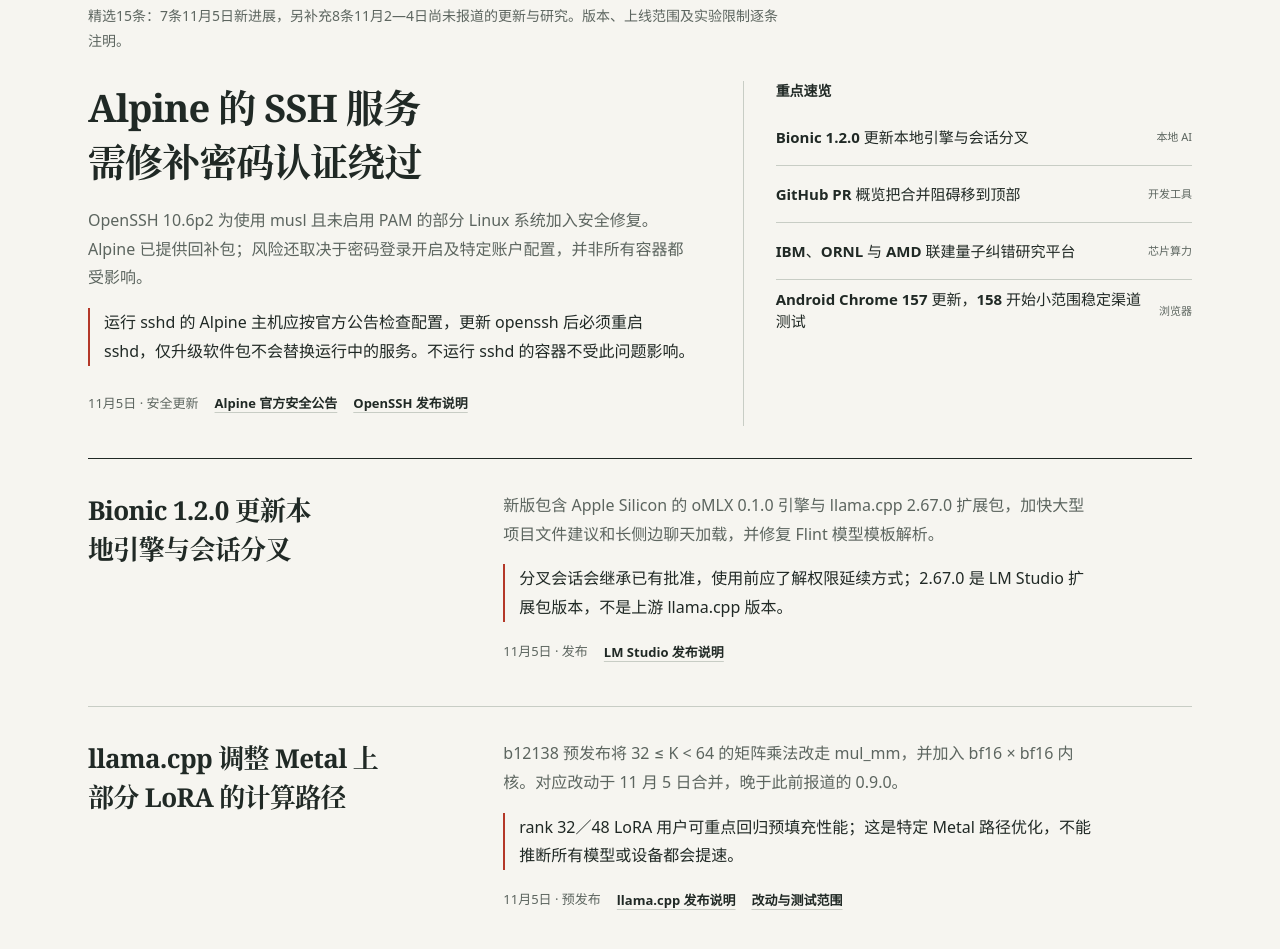
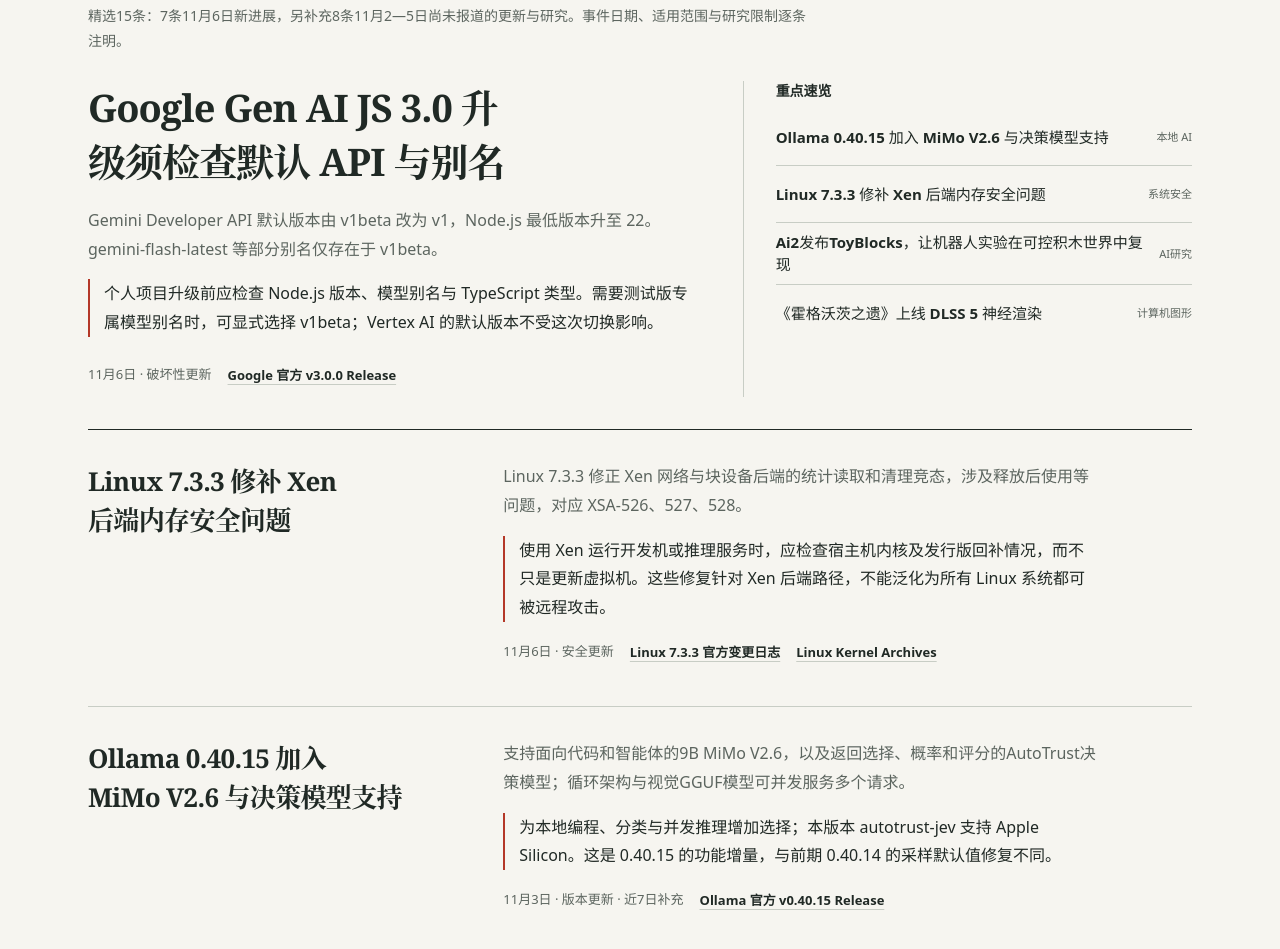
Before and after one commit to graytempest-lc/graytempest-lc.github.io, an Astro site: page / in a window 1280 px wide. Shown: the part 1837-2786 px from the top of the page. Built offline with nearby package versions, Linux system fonts and the light colour scheme; Astro itself is replaced by a stand-in of ours.

Commit message:
Publish November 7 daily with 15 verified stories
Preserve explicit event and source publication dates through article rendering and HTML verification. Add five date metadata regressions without weakening the verifier or changing historical fingerprints.

Recheck primary sources and seven prior editions; retain existing calendar, RSS, styling, and history. Full publish preparation and 36 tests pass. Negative controls reject missing or changed metadata in homepage and archive.

```diff
--- /dev/null
+++ b/content/editions/2026-11-07.json
@@ -0,0 +1,456 @@
+{
+  "id": "2026-11-07",
+  "editionDate": "2026-11-07",
+  "status": "published",
+  "title": "L星团快讯 · 11月7日",
+  "description": "L星团快讯 · 2026-11-07：15条计算机热点。精选15条：7条11月6日新进展，另补充8条11月2—5日尚未报道的更新与研究。事件日期、适用范围与研究限制逐条注明。",
+  "editionLabel": "2026 年 11 月 7 日 · 星期六",
+  "dateBasis": "edition-publication-date",
+  "introduction": [
+    "精选15条：7条11月6日新进展，另补充8条11月2—5日尚未报道的更新与研究。事件日期、适用范围与研究限制逐条注明。"
+  ],
+  "overview": [
+    {
+      "id": "ollama-04015",
+      "title": "Ollama 0.40.15 加入 MiMo V2.6 与决策模型支持",
+      "category": "本地 AI"
+    },
+    {
+      "id": "linux-xen-fixes",
+      "title": "Linux 7.3.3 修补 Xen 后端内存安全问题",
+      "category": "系统安全"
+    },
+    {
+      "id": "ai2-toyblocks",
+      "title": "Ai2发布ToyBlocks，让机器人实验在可控积木世界中复现",
+      "category": "AI研究"
+    },
+    {
+      "id": "dlss-hogwarts-rollout",
+      "title": "《霍格沃茨之遗》上线 DLSS 5 神经渲染",
+      "category": "计算机图形"
+    }
+  ],
+  "items": [
+    {
+      "id": "google-genai-js-3",
+      "title": "Google Gen AI JS 3.0 升级须检查默认 API 与别名",
+      "titleId": "google-genai-js-3-title",
+      "paragraphs": [
+        {
+          "text": "Gemini Developer API 默认版本由 v1beta 改为 v1，Node.js 最低版本升至 22。gemini-flash-latest 等部分别名仅存在于 v1beta。",
+          "variant": ""
+        },
+        {
+          "text": "个人项目升级前应检查 Node.js 版本、模型别名与 TypeScript 类型。需要测试版专属模型别名时，可显式选择 v1beta；Vertex AI 的默认版本不受这次切换影响。",
+          "variant": "takeaway"
+        }
+      ],
+      "sourceDate": "2026-11-06",
+      "dateLabel": "11月6日 · 破坏性更新",
+      "eventDate": "2026-11-06",
+      "sourcePublishedAt": "2026-11-06",
+      "sources": [
+        {
+          "label": "Google 官方 v3.0.0 Release",
+          "url": "https://github.com/googleapis/js-genai/releases/tag/v3.0.0",
+          "icon": false
+        }
+      ]
+    },
+    {
+      "id": "linux-xen-fixes",
+      "title": "Linux 7.3.3 修补 Xen 后端内存安全问题",
+      "titleId": "linux-xen-fixes-title",
+      "paragraphs": [
+        {
+          "text": "Linux 7.3.3 修正 Xen 网络与块设备后端的统计读取和清理竞态，涉及释放后使用等问题，对应 XSA-526、527、528。",
+          "variant": ""
+        },
+        {
+          "text": "使用 Xen 运行开发机或推理服务时，应检查宿主机内核及发行版回补情况，而不只是更新虚拟机。这些修复针对 Xen 后端路径，不能泛化为所有 Linux 系统都可被远程攻击。",
+          "variant": "takeaway"
+        }
+      ],
+      "sourceDate": "2026-11-06",
+      "dateLabel": "11月6日 · 安全更新",
+      "eventDate": "2026-11-06",
+      "sourcePublishedAt": "2026-11-06",
+      "sources": [
+        {
+          "label": "Linux 7.3.3 官方变更日志",
+          "url": "https://cdn.kernel.org/pub/linux/kernel/v7.x/ChangeLog-7.3.3",
+          "icon": false
+        },
+        {
+          "label": "Linux Kernel Archives",
+          "url": "https://www.kernel.org/",
+          "icon": false
+        }
+      ]
+    },
+    {
+      "id": "ollama-04015",
+      "title": "Ollama 0.40.15 加入 MiMo V2.6 与决策模型支持",
+      "titleId": "ollama-04015-title",
+      "paragraphs": [
+        {
+          "text": "支持面向代码和智能体的9B MiMo V2.6，以及返回选择、概率和评分的AutoTrust决策模型；循环架构与视觉GGUF模型可并发服务多个请求。",
+          "variant": ""
+        },
+        {
+          "text": "为本地编程、分类与并发推理增加选择；本版本 autotrust-jev 支持 Apple Silicon。这是 0.40.15 的功能增量，与前期 0.40.14 的采样默认值修复不同。",
+          "variant": "takeaway"
+        }
+      ],
+      "sourceDate": "2026-11-03",
+      "dateLabel": "11月3日 · 版本更新 · 近7日补充",
+      "eventDate": "2026-11-03",
+      "sourcePublishedAt": "2026-11-03T22:52:31Z",
+      "sources": [
+        {
+          "label": "Ollama 官方 v0.40.15 Release",
+          "url": "https://github.com/ollama/ollama/releases/tag/v0.40.15",
+          "icon": false
+        }
+      ]
+    },
+    {
+      "id": "copilot-review-api",
+      "title": "Copilot代码审查设置开放API管理与来源标注",
+      "titleId": "copilot-review-api-title",
+      "paragraphs": [
+        {
+          "text": "REST和GraphQL可管理Copilot代码审查设置；评论和审查增加明确归属字段，并可查看评论报告使用的skills、MCP和自定义指令来源。",
+          "variant": ""
+        },
+        {
+          "text": "有利于维护者自动化审查配置与追踪AI评论依据。适用付费Copilot计划；企业及组织设置端点暂不支持GitHub Apps或细粒度PAT，仓库端点仍需相应Administration权限。",
+          "variant": "takeaway"
+        }
+      ],
+      "sourceDate": "2026-11-06",
+      "dateLabel": "11月6日 · 开发工具",
+      "eventDate": "2026-11-06",
+      "sourcePublishedAt": "2026-11-06",
+      "sources": [
+        {
+          "label": "GitHub 官方更新",
+          "url": "https://github.blog/changelog/2026-11-06-copilot-code-review-api-management-and-review-overview-updates/",
+          "icon": false
+        }
+      ]
+    },
+    {
+      "id": "ubuntu-tegra-kernel",
+      "title": "Ubuntu 更新 NVIDIA Tegra 内核安全补丁",
+      "titleId": "ubuntu-tegra-kernel-title",
+      "paragraphs": [
+        {
+          "text": "Ubuntu 发布 USN-9002-1，为 24.04 LTS 的 linux-nvidia-tegra 内核包修补多项问题，包括可能让本地攻击者导致系统崩溃的 io_uring 漏洞。",
+          "variant": ""
+        },
+        {
+          "text": "使用相关 Tegra 内核包运行边缘推理或开发服务时，应核对更新版本，升级后重启，并检查第三方内核模块的重编译需求。公告适用范围不能直接扩大到所有 Jetson 或 JetPack 设备。",
+          "variant": "takeaway"
+        }
+      ],
+      "sourceDate": "2026-11-06",
+      "dateLabel": "11月6日 · 安全更新",
+      "eventDate": "2026-11-06",
+      "sourcePublishedAt": "2026-11-06",
+      "sources": [
+        {
+          "label": "Ubuntu 官方安全公告",
+          "url": "https://ubuntu.com/security/notices/USN-9002-1",
+          "icon": false
+        }
+      ]
+    },
+    {
+      "id": "github-slack-teams-ga",
+      "title": "Slack和Teams中的@GitHub正式可用",
+      "titleId": "github-slack-teams-ga-title",
+      "paragraphs": [
+        {
+          "text": "可从会话调查bug、创建issue、实现改动及开PR；Teams Canvas支持查看计划、代码改动和预览，创建内容附会话发起人归属信息。",
+          "variant": ""
+        },
+        {
+          "text": "小团队可减少聊天和代码平台切换。Canvas是Teams特定能力；仓库操作仍依赖登录、应用及仓库访问权限。",
+          "variant": "takeaway"
+        }
+      ],
+      "sourceDate": "2026-11-06",
+      "dateLabel": "11月6日 · 正式可用",
+      "eventDate": "2026-11-06",
+      "sourcePublishedAt": "2026-11-06",
+      "sources": [
+        {
+          "label": "GitHub 官方GA公告",
+          "url": "https://github.blog/changelog/2026-11-06-github-copilot-in-slack-and-teams-is-generally-available/",
+          "icon": false
+        }
+      ]
+    },
+    {
+      "id": "ai2-toyblocks",
+      "title": "Ai2发布ToyBlocks，让机器人实验在可控积木世界中复现",
+      "titleId": "ai2-toyblocks-title",
+      "paragraphs": [
+        {
+          "text": "开放桌面机械臂与积木仿真框架，自动生成任务与示范，研究推、翻、叠等动作及高层规划。",
+          "variant": ""
+        },
+        {
+          "text": "开发者可在接触实体机器人前测试规划与控制方法。框架限定于桌面积木场景，不能由此推断家庭机器人的通用能力，仿真结果仍需实机验证。",
+          "variant": "takeaway"
+        }
+      ],
+      "sourceDate": "2026-11-06",
+      "dateLabel": "11月6日 · 仿真框架",
+      "eventDate": "2026-11-06",
+      "sourcePublishedAt": "2026-11-06",
+      "sources": [
+        {
+          "label": "Ai2 官方团队介绍",
+          "url": "https://huggingface.co/blog/allenai/toyblocks",
+          "icon": false
+        }
+      ]
+    },
+    {
+      "id": "freebsd-beta-build",
+      "title": "FreeBSD 15.2 开始首轮 Beta 构建",
+      "titleId": "freebsd-beta-build-title",
+      "paragraphs": [
+        {
+          "text": "FreeBSD 官方发布日程确认，15.2的发布工程分支已于11月6日创建，首轮 BETA1 构建也在当天开始。",
+          "variant": ""
+        },
+        {
+          "text": "维护 FreeBSD 服务、驱动或跨平台软件的开发者可准备测试升级兼容性。当前证据只确认开始构建，不代表测试镜像已经可下载；正式版公告仍计划在12月8日发布。",
+          "variant": "takeaway"
+        }
+      ],
+      "sourceDate": "2026-11-06",
+      "dateLabel": "11月6日 · Beta 构建",
+      "eventDate": "2026-11-06",
+      "sourcePublishedAt": null,
+      "sources": [
+        {
+          "label": "FreeBSD 官方发布日程",
+          "url": "https://www.freebsd.org/releases/15.2R/schedule/",
+          "icon": false
+        }
+      ]
+    },
+    {
+      "id": "lerobot-070",
+      "title": "LeRobot 0.7 支持交互式执行与远程策略推理",
+      "titleId": "lerobot-070-title",
+      "paragraphs": [
+        {
+          "text": "新交互执行流程可更改子任务、询问视觉内容及自动选择子任务。训练支持流式读取 Hub、Bucket 或 LanceDB 数据，策略可运行在远程 GPU。",
+          "variant": ""
+        },
+        {
+          "text": "控制设备与GPU工作站可分开部署。视觉问答和自动规划需要文本生成策略或外部VLM；旧async_inference模块及async extra被移除，需迁移remote extra，并分别检查模型许可。",
+          "variant": "takeaway"
+        }
+      ],
+      "sourceDate": "2026-11-05",
+      "dateLabel": "11月5日 · 版本更新 · 近7日补充",
+      "eventDate": "2026-11-05",
+      "sourcePublishedAt": "2026-11-05",
+      "sources": [
+        {
+          "label": "LeRobot 官方团队发布说明",
+          "url": "https://huggingface.co/blog/lerobot/lerobot-release-v070",
+          "icon": false
+        }
+      ]
+    },
+    {
+      "id": "gpt-image-26",
+      "title": "GPT-Image 2.6 加入 SVG 和动图生成",
+      "titleId": "gpt-image-26-title",
+      "paragraphs": [
+        {
+          "text": "Sunburst 与 Flare 支持图像生成编辑、复杂度调节、SVG 和动画 GIF；部分 GPT Image 2.5 与 2.6 模型同时加入标记引导编辑。",
+          "variant": ""
+        },
+        {
+          "text": "网站和设计工具可探索矢量素材、动效与局部改图。这是云端计费服务，并非本地开放权重；动画GIF能力不能概括为通用视频模型。",
+          "variant": "takeaway"
+        }
+      ],
+      "sourceDate": "2026-11-04",
+      "dateLabel": "11月4日 · 模型更新 · 近7日补充",
+      "eventDate": "2026-11-04",
+      "sourcePublishedAt": "2026-11-04",
+      "sources": [
+        {
+          "label": "OpenAI API更新日志",
+          "url": "https://developers.openai.com/api/docs/changelog",
+          "icon": false
+        },
+        {
+          "label": "Sunburst模型页",
+          "url": "https://developers.openai.com/api/docs/models/gpt-image-2.6-sunburst",
+          "icon": false
+        },
+        {
+          "label": "Flare模型页",
+          "url": "https://developers.openai.com/api/docs/models/gpt-image-2.6-flare",
+          "icon": false
+        }
+      ]
+    },
+    {
+      "id": "openbsd-november-errata",
+      "title": "OpenBSD 修复 IKE、网络队列与桌面库问题",
+      "titleId": "openbsd-november-errata-title",
+      "paragraphs": [
+        {
+          "text": "OpenBSD 8.0 的新勘误修复构造 IKEv1 消息导致 isakmpd 崩溃、X.Org 客户端库安全问题，以及特定 FQ-CoDel 队列和 unveil 使用场景下的内核故障。",
+          "variant": ""
+        },
+        {
+          "text": "使用 OpenBSD 作网关、开发桌面或隔离环境时，可按官方补丁渠道更新，重点回归 VPN 与队列配置。其中三项被官方列为可靠性修复，不宜全部称为高危远程漏洞。",
+          "variant": "takeaway"
+        }
+      ],
+      "sourceDate": "2026-11-05",
+      "dateLabel": "11月5日 · 系统补丁 · 近7日补充",
+      "eventDate": "2026-11-05",
+      "sourcePublishedAt": "2026-11-05",
+      "sources": [
+        {
+          "label": "OpenBSD 8.0 官方勘误",
+          "url": "https://www.openbsd.org/errata80.html",
+          "icon": false
+        }
+      ]
+    },
+    {
+      "id": "netbsd-cross-build",
+      "title": "NetBSD 11.1 修正 Apple Silicon 交叉构建",
+      "titleId": "netbsd-cross-build-title",
+      "paragraphs": [
+        {
+          "text": "NetBSD 11分支首个小版本以安全和缺陷修复为主，修正从 Apple Silicon macOS 交叉构建、树莓派部分 USB 稳定性，以及兆芯 KX-7000 等处理器上的崩溃问题。",
+          "variant": ""
+        },
+        {
+          "text": "在 Mac 上做多架构构建或维护 NetBSD 设备时，可检查本次修复是否覆盖现有问题。若不使用安装镜像升级，官方要求先更新内核和模块，重启后再更新用户空间。",
+          "variant": "takeaway"
+        }
+      ],
+      "sourceDate": "2026-11-02",
+      "dateLabel": "11月2日 · 维护版本 · 近7日补充",
+      "eventDate": "2026-11-02",
+      "sourcePublishedAt": "2026-11-02",
+      "sources": [
+        {
+          "label": "NetBSD 11.1 官方发布公告",
+          "url": "https://www.netbsd.org/releases/formal-11/NetBSD-11.1.html",
+          "icon": false
+        }
+      ]
+    },
+    {
+      "id": "dlss-hogwarts-rollout",
+      "title": "《霍格沃茨之遗》上线 DLSS 5 神经渲染",
+      "titleId": "dlss-hogwarts-rollout-title",
+      "paragraphs": [
+        {
+          "text": "NVIDIA 官方博客确认，《霍格沃茨之遗》在 GeForce NOW 收到 DLSS 5 的3D引导神经渲染更新，在原有几何和纹理基础上增强光照、材质，并由开发者调节视觉风格。",
+          "variant": ""
+        },
+        {
+          "text": "可用来观察神经渲染接入现有游戏管线后的画面一致性与艺术控制。此次确认的是 GeForce NOW 上线，云游戏的效果与性能不能直接当作本地显卡测试结果。",
+          "variant": "takeaway"
+        }
+      ],
+      "sourceDate": "2026-11-05",
+      "dateLabel": "11月5日 · 云端上线 · 近7日补充",
+      "eventDate": "2026-11-05",
+      "sourcePublishedAt": "2026-11-05",
+      "sources": [
+        {
+          "label": "NVIDIA 11月5日上线公告",
+          "url": "https://blogs.nvidia.com/blog/geforce-now-thursday-hogwarts-legacy-dlss-5/",
+          "icon": false
+        },
+        {
+          "label": "NVIDIA 官方技术预告",
+          "url": "https://www.nvidia.com/en-us/geforce/news/dlss-5-faster-ai-model-hogwarts-legacy-rtx-spark-laptops/",
+          "icon": false
+        }
+      ]
+    },
+    {
+      "id": "gpt-6-cyber",
+      "title": "GPT-6-Cyber 面向获批安全研究组织提供",
+      "titleId": "gpt-6-cyber-title",
+      "paragraphs": [
+        {
+          "text": "用于调查漏洞、在授权测试环境复现问题及验证修复。",
+          "variant": ""
+        },
+        {
+          "text": "适合已有安全研发流程的组织评估；使用前必须取得 Daybreak Red 访问资格与批准，普通个人账号不能直接按通用模型接入。",
+          "variant": "takeaway"
+        }
+      ],
+      "sourceDate": "2026-11-05",
+      "dateLabel": "11月5日 · 受限访问 · 近7日补充",
+      "eventDate": "2026-11-05",
+      "sourcePublishedAt": "2026-11-05",
+      "sources": [
+        {
+          "label": "OpenAI API更新日志",
+          "url": "https://developers.openai.com/api/docs/changelog",
+          "icon": false
+        },
+        {
+          "label": "GPT-6-Cyber模型页",
+          "url": "https://developers.openai.com/api/docs/models/gpt-6-cyber",
+          "icon": false
+        }
+      ]
+    },
+    {
+      "id": "dory-looped-4b",
+      "title": "Dory 4B 研究用循环深度调节推理计算量",
+      "titleId": "dory-looped-4b-title",
+      "paragraphs": [
+        {
+          "text": "Dory1.0-4B 让同一组共享层重复执行，可按请求调整循环次数。论文提供 BF16、MXFP8、NVFP4 与 GGUF 权重，并用只保留末轮 KV 缓存的方法控制缓存体积。",
+          "variant": ""
+        },
+        {
+          "text": "为本地小模型提供计算量与准确率之间的可调选项。增加循环仍会增加每个 token 的计算成本，作者的基准结果不代表所有设备更快；这是预印本研究，部署兼容性需实测。",
+          "variant": "takeaway"
+        }
+      ],
+      "sourceDate": "2026-11-02",
+      "dateLabel": "11月2日 · 预印本研究 · 近7日补充",
+      "eventDate": "2026-11-02",
+      "sourcePublishedAt": "2026-11-02T21:38:49Z",
+      "sources": [
+        {
+          "label": "Dory 原始论文",
+          "url": "https://arxiv.org/abs/2611.03998v1",
+          "icon": false
+        },
+        {
+          "label": "论文全文与测试配置",
+          "url": "https://arxiv.org/html/2611.03998v1",
+          "icon": false
+        }
+      ]
+    }
+  ]
+}
--- a/src/components/Article.astro
+++ b/src/components/Article.astro
@@ -1,7 +1,8 @@
 ---
 const {item,lead=false,overview=[]}=Astro.props;
 ---
-<article tabindex="-1" class={lead?'lead-story':'brief'} id={item.id} aria-labelledby={item.titleId}>
+<article tabindex="-1" class={lead?'lead-story':'brief'} id={item.id} aria-labelledby={item.titleId}
+ data-event-date={item.eventDate} data-source-published-at={item.sourcePublishedAt}>
  <div class={lead?'lead-copy':'brief-body'}>
   <h2 id={item.titleId}>{item.title}</h2>
   {item.paragraphs.map(p=><p class={p.variant||undefined}>{p.text}</p>)}
--- a/tools/html-analysis.mjs
+++ b/tools/html-analysis.mjs
@@ -20,7 +20,8 @@ export function analyzeLegacyEdition(html,date){
     return {id:attr(a,'id'),title:clean(heading),titleId:attr(heading,'id'),
       paragraphs:paras.map(p=>({text:clean(p),variant:attr(p,'class')||''})),
       sourceDate:attr(tag(byline,'time'),'datetime'),dateLabel:clean(tag(byline,'time')),
-      eventDate:null,sourcePublishedAt:null,
+      // Read only explicit metadata; legacy display/publication dates do not imply these dates.
+      eventDate:attr(a,'data-event-date')??null,sourcePublishedAt:attr(a,'data-source-published-at')??null,
       sources:children(byline).filter(n=>n.tagName==='a').map(n=>({label:clean(n),url:attr(n,'href'),icon:!!tag(n,'svg')}))};
   });
   const header=tag(doc,'header');
```
Also changed, not shown: tests/article-dates.test.mjs (added, +45 -0 lines).
